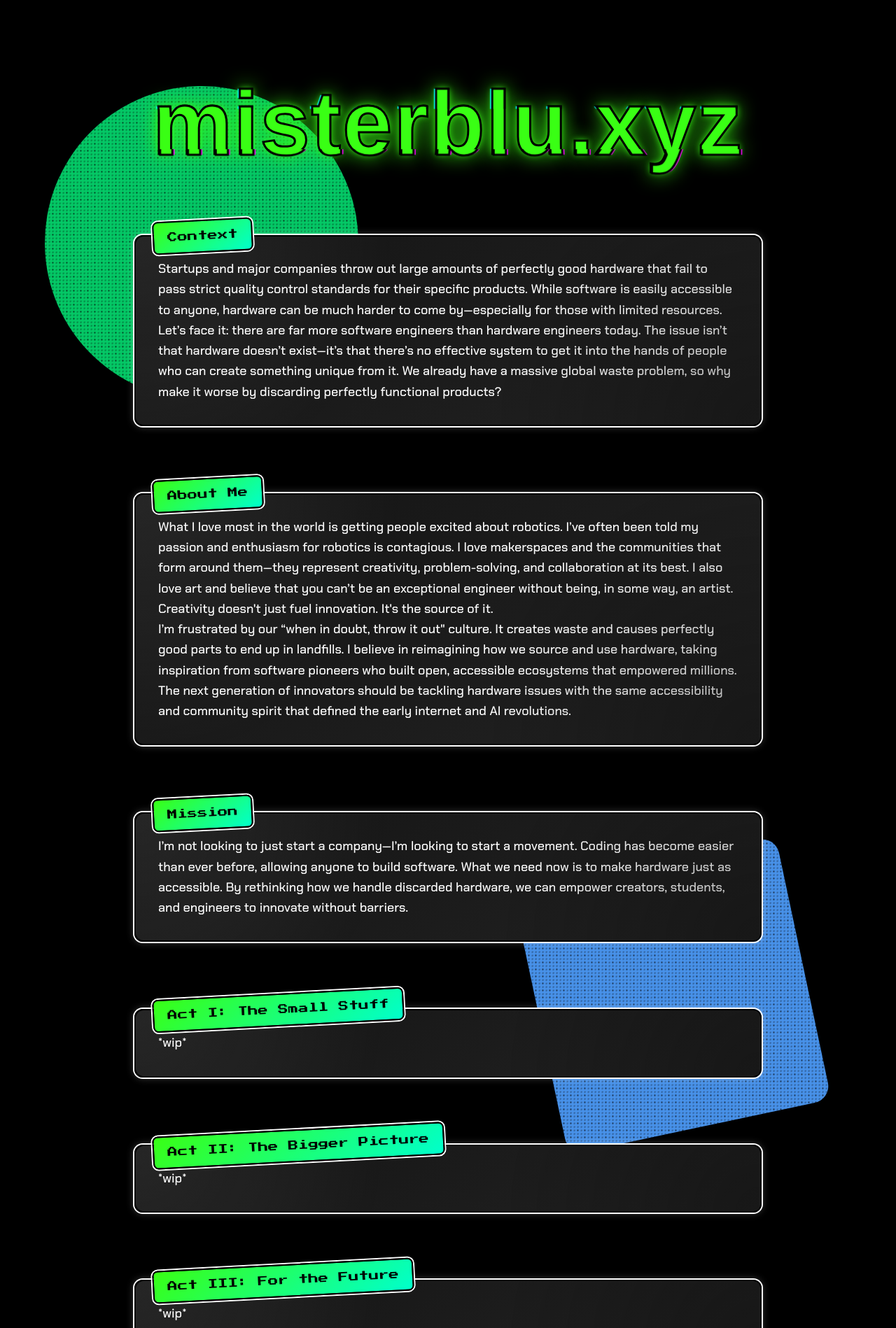
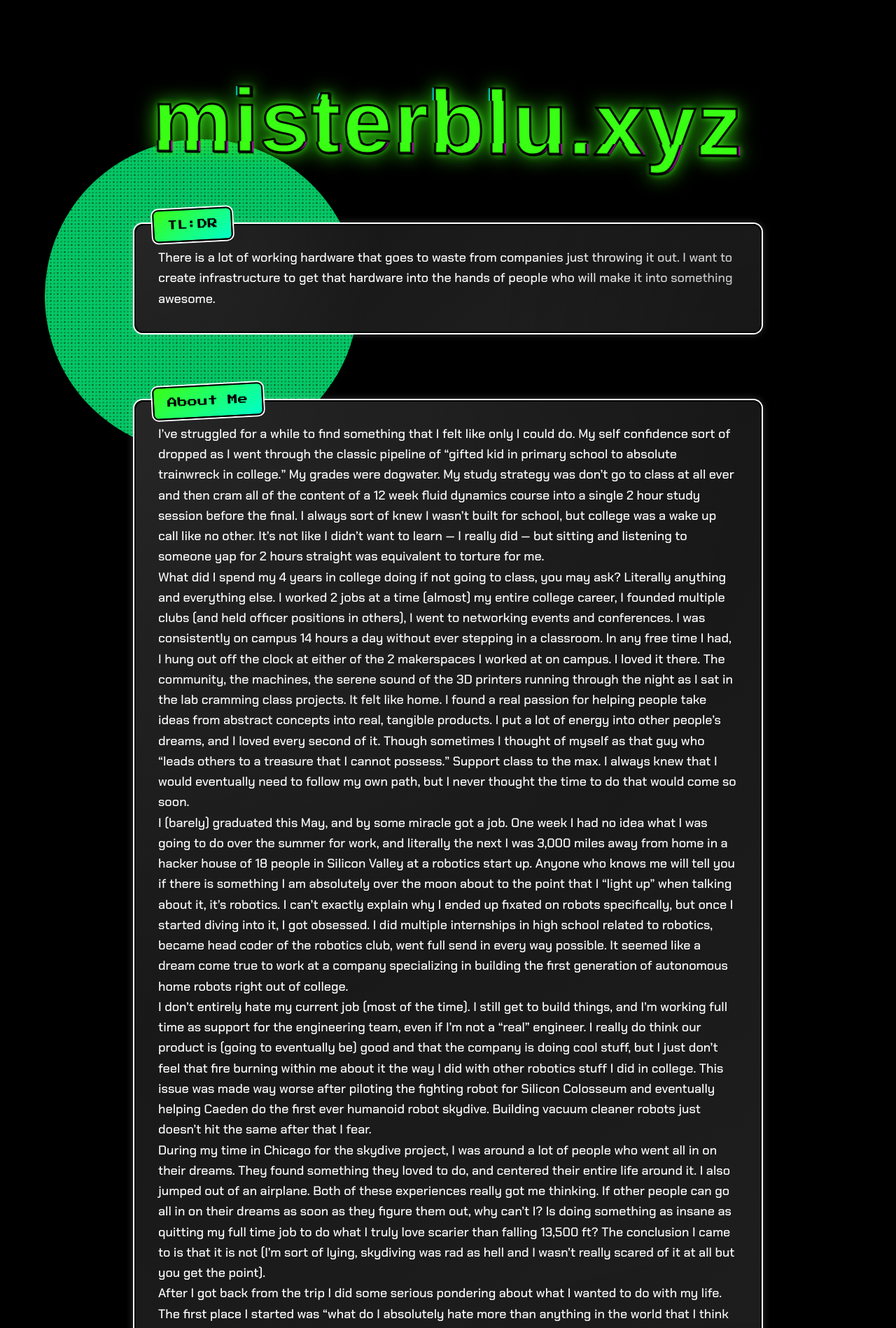
Before and after one commit to misterbluuu/misterbluxyz, a Next.js app: page / in a window 1280 px wide. Shown: the top 1898 px of the page at 70% size. Built offline with nearby package versions, Linux system fonts and the light colour scheme.

Commit message:
about me update

```diff
--- a/app/globals.css
+++ b/app/globals.css
@@ -1,7 +1,10 @@
+@import url("https://fonts.googleapis.com/css2?family=Chakra+Petch:wght@500;700&family=Press+Start+2P&display=swap");
+@import "@fontsource/orbitron";
 @import "tailwindcss";
 @tailwind base;
 @tailwind components;
 @tailwind utilities;
+
 
 :root {
   --background: #ffffff;
@@ -123,7 +126,7 @@ body {
     0 0 0 2px #fff,
     0 0 12px rgba(255, 255, 255, 0.3);
   padding: 2rem;
-  margin-top: 3rem;
+  margin-top: 2rem;
   transition: transform 0.2s ease, box-shadow 0.2s ease;
 }
 
@@ -171,3 +174,174 @@ body {
   transform: rotate(-3deg);
   z-index: 2;
 }
+
+ .font-display {
+          font-family: "Chakra Petch", sans-serif;
+        }
+
+        .section-title {
+          font-family: "Press Start 2P", cursive;
+          font-size: 1.2rem;
+          color: #39ff14;
+          text-shadow: 0 0 6px #39ff14, 0 0 12px #39ff14;
+          margin-bottom: 0.75rem;
+          text-transform: uppercase;
+        }
+
+        /* --- Halftone overlay --- */
+        .halftone-overlay {
+          background-image: radial-gradient(circle, rgba(0, 0, 0, 0.85) 1px, transparent 1px),
+            radial-gradient(circle, rgba(0, 0, 0, 0.85) 1px, transparent 1px);
+          background-size: 10px 10px, 5px 5px;
+          background-position: 0 0, 2.5px 2.5px;
+          mix-blend-mode: multiply;
+          opacity: 0.6;
+          pointer-events: none;
+        }
+        @keyframes grain {
+          0% {
+            transform: translate(0, 0);
+            opacity: 0.65;
+          }
+          25% {
+            transform: translate(-1%, 0.6%);
+            opacity: 0.6;
+          }
+          50% {
+            transform: translate(0.6%, -1%);
+            opacity: 0.68;
+          }
+          75% {
+            transform: translate(1%, 0.6%);
+            opacity: 0.62;
+          }
+          100% {
+            transform: translate(0, 0);
+            opacity: 0.65;
+          }
+        }
+        .animate-grain {
+          animation: grain 6s infinite linear;
+        }
+
+        /* --- Main Glitch Title --- */
+        .glitch-text {
+          position: relative;
+          font-size: clamp(4rem, 10vw, 8rem);
+          font-weight: 900;
+          color: #39ff14;
+          text-transform: lowercase;
+          letter-spacing: 2px;
+          text-align: center;
+          text-shadow: 0 0 10px #39ff14, 0 0 30px #39ff14;
+          -webkit-text-stroke: 3px black;
+          animation: glitch 2s infinite;
+        }
+
+        .glitch-text::before,
+        .glitch-text::after {
+          content: "misterblu.xyz";
+          position: absolute;
+          top: 0;
+          left: 0;
+          width: 100%;
+          -webkit-text-stroke: 3px black;
+          color: #39ff14;
+          background: transparent;
+          overflow: hidden;
+        }
+
+        .glitch-text::before {
+          text-shadow: -3px 0 cyan;
+          animation: glitchTop 2s infinite linear alternate-reverse;
+        }
+        .glitch-text::after {
+          text-shadow: 3px 0 magenta;
+          animation: glitchBottom 1.8s infinite linear alternate-reverse;
+        }
+
+        @keyframes glitch {
+          0% {
+            transform: none;
+          }
+          15% {
+            transform: skew(0.5deg, 0.5deg);
+          }
+          30% {
+            transform: translate(2px, -1px) skew(-0.5deg);
+          }
+          45% {
+            transform: translate(-2px, 1px);
+          }
+          60% {
+            transform: none;
+          }
+          75% {
+            transform: skew(0.5deg, -0.5deg);
+          }
+          100% {
+            transform: none;
+          }
+        }
+        @keyframes glitchTop {
+          0% {
+            clip-path: polygon(0 0, 100% 0, 100% 40%, 0 40%);
+            transform: translate(0);
+          }
+          25% {
+            clip-path: polygon(0 0, 100% 0, 100% 30%, 0 30%);
+            transform: translate(-3px, -2px);
+          }
+          50% {
+            clip-path: polygon(0 0, 100% 0, 100% 35%, 0 35%);
+            transform: translate(2px, 2px);
+          }
+          75% {
+            clip-path: polygon(0 0, 100% 0, 100% 25%, 0 25%);
+            transform: translate(-1px, 1px);
+          }
+          100% {
+            clip-path: polygon(0 0, 100% 0, 100% 40%, 0 40%);
+            transform: translate(0);
+          }
+        }
+        @keyframes glitchBottom {
+          0% {
+            clip-path: polygon(0 60%, 100% 60%, 100% 100%, 0 100%);
+            transform: translate(0);
+          }
+          25% {
+            clip-path: polygon(0 70%, 100% 70%, 100% 100%, 0 100%);
+            transform: translate(3px, 2px);
+          }
+          50% {
+            clip-path: polygon(0 65%, 100% 65%, 100% 100%, 0 100%);
+            transform: translate(-2px, -1px);
+          }
+          75% {
+            clip-path: polygon(0 75%, 100% 75%, 100% 100%, 0 100%);
+            transform: translate(2px, -2px);
+          }
+          100% {
+            clip-path: polygon(0 60%, 100% 60%, 100% 100%, 0 100%);
+            transform: translate(0);
+          }
+        }
+
+        .subtitle {
+  font-family: 'Orbitron', sans-serif;
+  color: #11f824;
+  text-shadow:
+    2px 2px 0 #000,
+    -2px -2px 0 #000,
+    0 0 10px #00b100;
+  font-size: 1.5rem;
+  margin-top: 0.25rem;
+  position: relative;
+  animation: flicker 10s infinite;
+}
+
+@keyframes flicker {
+  0%, 19%, 21%, 60%, 64%, 100% { opacity: 1; }
+  20%, 63% { opacity: 0.5; }
+}
--- a/app/page.tsx
+++ b/app/page.tsx
@@ -27,30 +27,51 @@ export default function Home() {
       {/* Sections */}
       <section className="relative z-10 max-w-4xl text-lg leading-relaxed font-display space-y-24">
         <div className="section-box">
-          <div className="section-title-sticker">Context</div>
+          <div className="section-title-sticker">TL:DR</div>
           <p>
-            Startups and major companies throw out large amounts of perfectly good hardware that fail to pass strict quality control standards
-             for their specific products. While software is easily accessible to anyone, hardware can be much harder to come by—especially for
-             those with limited resources. Let’s face it: there are far more software engineers than hardware engineers today. The issue isn’t
-             that hardware doesn’t exist—it’s that there’s no effective system to get it into the hands of people who can create something unique
-              from it. We already have a massive global waste problem, so why make it worse by discarding perfectly functional products?
+There is a lot of working hardware that goes to waste from companies just throwing it out. I want to create infrastructure to get that hardware into the hands of people who will make it into something awesome.
           </p>
+
+
         </div>
 
         <div className="section-box">
           <div className="section-title-sticker">About Me</div>
-          <p>
-              What I love most in the world is getting people excited about robotics. I’ve often been told
-            my passion and enthusiasm for robotics is contagious. I love makerspaces and the communities that
-            form around them—they represent creativity, problem-solving, and collaboration at its best. I also
-            love art and believe that you can’t be an exceptional engineer without being, in some way, an artist.
-            Creativity doesn't just fuel innovation. It's the source of it.</p>
+           {/* <p>Hi. I’m Austin. This is me with glitter on my face for Halloween.</p> */}
 
-            <p> I’m frustrated by our “when in doubt, throw it out" culture. It creates waste and causes perfectly good parts to
-            end up in landfills. I believe in reimagining how we source and use hardware, taking inspiration from software
-            pioneers who built open, accessible ecosystems that empowered millions. The next generation of innovators should
-            be tackling hardware issues with the same accessibility and community spirit that defined the early internet and AI revolutions.
-          </p>
+ {/* <img src="your-image.jpg" alt="Austin with glitter on his face for Halloween" class="story-image" /> */}
+
+  <p>
+    I’ve struggled for a while to find something that I felt like only I could do. My self confidence sort of dropped as I went through the classic pipeline of “gifted kid in primary school to absolute trainwreck in college.” My grades were dogwater. My study strategy was don’t go to class at all ever and then cram all of the content of a 12 week fluid dynamics course into a single 2 hour study session before the final. I always sort of knew I wasn’t built for school, but college was a wake up call like no other. It’s not like I didn’t want to learn — I really did — but sitting and listening to someone yap for 2 hours straight was equivalent to torture for me.
+  </p>
+
+  <p>
+    What did I spend my 4 years in college doing if not going to class, you may ask? Literally anything and everything else. I worked 2 jobs at a time (almost) my entire college career, I founded multiple clubs (and held officer positions in others), I went to networking events and conferences. I was consistently on campus 14 hours a day without ever stepping in a classroom. In any free time I had, I hung out off the clock at either of the 2 makerspaces I worked at on campus. I loved it there. The community, the machines, the serene sound of the 3D printers running through the night as I sat in the lab cramming class projects. It felt like home. I found a real passion for helping people take ideas from abstract concepts into real, tangible products. I put a lot of energy into other people’s dreams, and I loved every second of it. Though sometimes I thought of myself as that guy who “leads others to a treasure that I cannot possess.” Support class to the max. I always knew that I would eventually need to follow my own path, but I never thought the time to do that would come so soon.
+  </p>
+
+  <p>
+    I (barely) graduated this May, and by some miracle got a job. One week I had no idea what I was going to do over the summer for work, and literally the next I was 3,000 miles away from home in a hacker house of 18 people in Silicon Valley at a robotics start up. Anyone who knows me will tell you if there is something I am absolutely over the moon about to the point that I “light up” when talking about it, it’s robotics. I can’t exactly explain why I ended up fixated on robots specifically, but once I started diving into it, I got obsessed. I did multiple internships in high school related to robotics, became head coder of the robotics club, went full send in every way possible. It seemed like a dream come true to work at a company specializing in building the first generation of autonomous home robots right out of college.
+  </p>
+
+  <p>
+    I don’t entirely hate my current job (most of the time). I still get to build things, and I’m working full time as support for the engineering team, even if I’m not a “real” engineer. I really do think our product is (going to eventually be) good and that the company is doing cool stuff, but I just don’t feel that fire burning within me about it the way I did with other robotics stuff I did in college. This issue was made way worse after piloting the fighting robot for Silicon Colosseum and eventually helping Caeden do the first ever humanoid robot skydive. Building vacuum cleaner robots just doesn’t hit the same after that I fear.
+  </p>
+
+  <p>
+    During my time in Chicago for the skydive project, I was around a lot of people who went all in on their dreams. They found something they loved to do, and centered their entire life around it. I also jumped out of an airplane. Both of these experiences really got me thinking. If other people can go all in on their dreams as soon as they figure them out, why can’t I? Is doing something as insane as quitting my full time job to do what I truly love scarier than falling 13,500 ft? The conclusion I came to is that it is not (I’m sort of lying, skydiving was rad as hell and I wasn’t really scared of it at all but you get the point).
+  </p>
+
+  <p>
+    After I got back from the trip I did some serious pondering about what I wanted to do with my life. The first place I started was “what do I absolutely hate more than anything in the world that I think should be changed?”. The second was “what do I love doing?”. I was pretty quickly reminded of an idea I had a while ago that incorporated my answers to both of those questions. I was in the EE lab at work and we were trying to figure out what to do with a ton of electronics we didn’t have space for, and one of the engineers was like “when in doubt, throw it out”. To very expensive, still functioning hardware. This is not the first time I’ve seen this happen. I may or may not have done some dumpster diving a while ago for some really nice motors I knew still worked fine that were thrown out because the company just didn’t really have a use for them. Before I ended up swamped in other work I had been spending some time trying to figure out the logistics of donating these parts instead of just trashing them. The stuff that was thrown out wasn’t only one off prototyping parts, but a consistent stream of motors that failed quality checks due to noise but otherwise worked fine. I thought it might be cool to set up a system where we partner with a makerspace nearby that is designated as a nonprofit and donate stuff to them in return for government issued tax breaks.
+  </p>
+
+  <p>
+    That then developed into an idea of a website or app that partnered hardware companies with makerspaces or individuals. I told my fellow hacker housemates about it, and the first thing one of them said was “there’s no profit model for that”. Which was entirely accurate, at the time at least. Fun fact about me is that I’m not very money motivated when it comes to doing stuff (if I was, I definitely wouldn't be working where I work now LMAO). As long as I can afford rent and food and to go do Fun Things Out On the Town on occasion, I’m chilling. Either way, my intention was not to make money doing this. I was just pissed that so much good hardware was going to waste. In fact I was ready to put some of my own money into it to host the server or whatever (idfk how websites work (can you tell?)) was needed. I genuinely just wanted to support my maker community members and help alleviate the global waste crisis a little bit in the process.
+  </p>
+
+  <p>
+    I didn’t end up building the website at that point because work got insane (we love toxic start-up grind culture) and also a lot of things were happening in the hacker house and I wasn’t really in the right headspace to jump into it. I definitely kept thinking about it though. Surely there was a way to make it work.
+  </p>
         </div>
 
         <div className="section-box">
@@ -108,164 +129,6 @@ export default function Home() {
 
 
       </section>
-
-      {/* Style block */}
-      <style jsx global>{`
-        @import url("https://fonts.googleapis.com/css2?family=Chakra+Petch:wght@500;700&family=Press+Start+2P&display=swap");
-
-        .font-display {
-          font-family: "Chakra Petch", sans-serif;
-        }
-
-        .section-title {
-          font-family: "Press Start 2P", cursive;
-          font-size: 1.2rem;
-          color: #39ff14;
-          text-shadow: 0 0 6px #39ff14, 0 0 12px #39ff14;
-          margin-bottom: 0.75rem;
-          text-transform: uppercase;
-        }
-
-        /* --- Halftone overlay --- */
-        .halftone-overlay {
-          background-image: radial-gradient(circle, rgba(0, 0, 0, 0.85) 1px, transparent 1px),
-            radial-gradient(circle, rgba(0, 0, 0, 0.85) 1px, transparent 1px);
-          background-size: 10px 10px, 5px 5px;
-          background-position: 0 0, 2.5px 2.5px;
-          mix-blend-mode: multiply;
-          opacity: 0.6;
-          pointer-events: none;
-        }
-        @keyframes grain {
-          0% {
-            transform: translate(0, 0);
-            opacity: 0.65;
-          }
-          25% {
-            transform: translate(-1%, 0.6%);
-            opacity: 0.6;
-          }
-          50% {
-            transform: translate(0.6%, -1%);
-            opacity: 0.68;
-          }
-          75% {
-            transform: translate(1%, 0.6%);
-            opacity: 0.62;
-          }
-          100% {
-            transform: translate(0, 0);
-            opacity: 0.65;
-          }
-        }
-        .animate-grain {
-          animation: grain 6s infinite linear;
-        }
-
-        /* --- Main Glitch Title --- */
-        .glitch-text {
-          position: relative;
-          font-size: clamp(4rem, 10vw, 8rem);
-          font-weight: 900;
-          color: #39ff14;
-          text-transform: lowercase;
-          letter-spacing: 2px;
-          text-align: center;
-          text-shadow: 0 0 10px #39ff14, 0 0 30px #39ff14;
-          -webkit-text-stroke: 3px black;
-          animation: glitch 2s infinite;
-        }
-
-        .glitch-text::before,
-        .glitch-text::after {
-          content: "misterblu.xyz";
-          position: absolute;
-          top: 0;
-          left: 0;
-          width: 100%;
-          -webkit-text-stroke: 3px black;
-          color: #39ff14;
-          background: transparent;
-          overflow: hidden;
-        }
-
-        .glitch-text::before {
-          text-shadow: -3px 0 cyan;
-          animation: glitchTop 2s infinite linear alternate-reverse;
-        }
-        .glitch-text::after {
-          text-shadow: 3px 0 magenta;
-          animation: glitchBottom 1.8s infinite linear alternate-reverse;
-        }
-
-        @keyframes glitch {
-          0% {
-            transform: none;
-          }
-          15% {
-            transform: skew(0.5deg, 0.5deg);
-          }
-          30% {
-            transform: translate(2px, -1px) skew(-0.5deg);
-          }
-          45% {
-            transform: translate(-2px, 1px);
-          }
-          60% {
-            transform: none;
-          }
-          75% {
-            transform: skew(0.5deg, -0.5deg);
-          }
-          100% {
-            transform: none;
-          }
-        }
-        @keyframes glitchTop {
-          0% {
-            clip-path: polygon(0 0, 100% 0, 100% 40%, 0 40%);
-            transform: translate(0);
-          }
-          25% {
-            clip-path: polygon(0 0, 100% 0, 100% 30%, 0 30%);
-            transform: translate(-3px, -2px);
-          }
-          50% {
-            clip-path: polygon(0 0, 100% 0, 100% 35%, 0 35%);
-            transform: translate(2px, 2px);
-          }
-          75% {
-            clip-path: polygon(0 0, 100% 0, 100% 25%, 0 25%);
-            transform: translate(-1px, 1px);
-          }
-          100% {
-            clip-path: polygon(0 0, 100% 0, 100% 40%, 0 40%);
-            transform: translate(0);
-          }
-        }
-        @keyframes glitchBottom {
-          0% {
-            clip-path: polygon(0 60%, 100% 60%, 100% 100%, 0 100%);
-            transform: translate(0);
-          }
-          25% {
-            clip-path: polygon(0 70%, 100% 70%, 100% 100%, 0 100%);
-            transform: translate(3px, 2px);
-          }
-          50% {
-            clip-path: polygon(0 65%, 100% 65%, 100% 100%, 0 100%);
-            transform: translate(-2px, -1px);
-          }
-          75% {
-            clip-path: polygon(0 75%, 100% 75%, 100% 100%, 0 100%);
-            transform: translate(2px, -2px);
-          }
-          100% {
-            clip-path: polygon(0 60%, 100% 60%, 100% 100%, 0 100%);
-            transform: translate(0);
-          }
-        }
-      `}</style>
     </main>
   );
 }
--- a/package.json
+++ b/package.json
@@ -9,6 +9,7 @@
     "lint": "eslint"
   },
   "dependencies": {
+    "@fontsource/orbitron": "^5.2.8",
     "framer-motion": "^12.23.24",
     "next": "16.0.1",
     "react": "19.2.0",
```
Also changed, not shown: 1 other file (tests, documents, lock files or other folders).
